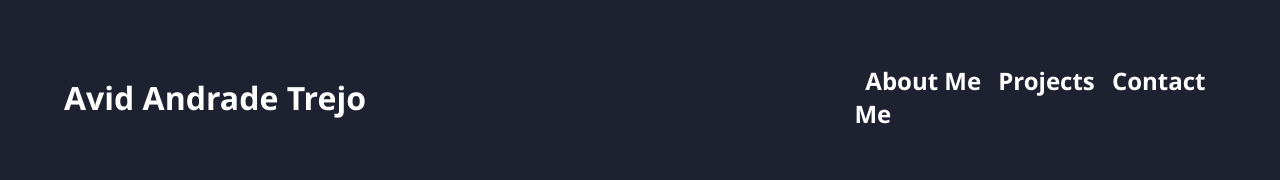
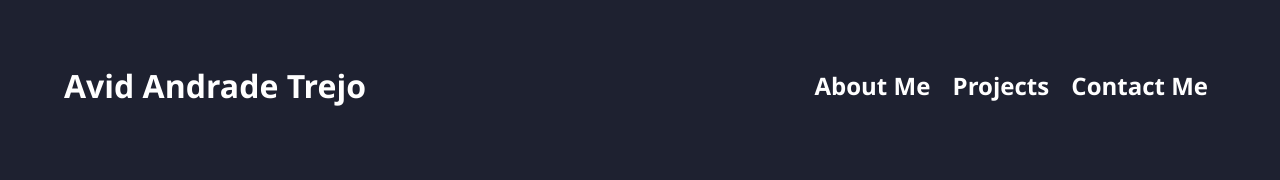
Before and after one commit to avidandrade/portfolio-website, a React (Vite) app: page / in a window 1280 px wide. Shown: the top 180 px of the page. Built offline with nearby package versions, Linux system fonts and the light colour scheme.

Commit message:
Fixing header

```diff
--- a/src/heroSection.jsx
+++ b/src/heroSection.jsx
@@ -1,6 +1,6 @@
 
 import Project3 from './assets/profilepic.png'
-import { delay, motion, transform } from 'framer-motion';
+import { motion, transform } from 'framer-motion';
 
 const container = (time) => ({
     hidden: {x:-100, opacity: 0},
@@ -29,12 +29,8 @@ function HeroSection(){
                 <motion.p variants={container(0.6)}
                 initial="hidden"
                 animate = "visible">I'm a FIU Student, Studying Computer Science! I'm a Junior and looking for internships. </motion.p>
-
             </div>
-
-
          </div>
-
     );
 }
 
--- a/src/index.css
+++ b/src/index.css
@@ -70,9 +70,9 @@ h1 {
     text-decoration: none;
     font-weight: 700;
     font-size: 1.5rem;
-    padding-left: 3%;
     transition: 0.3s ease-in-out;
     color: white;
+    padding: 1vh;
 }
 
 .about_container {
```
